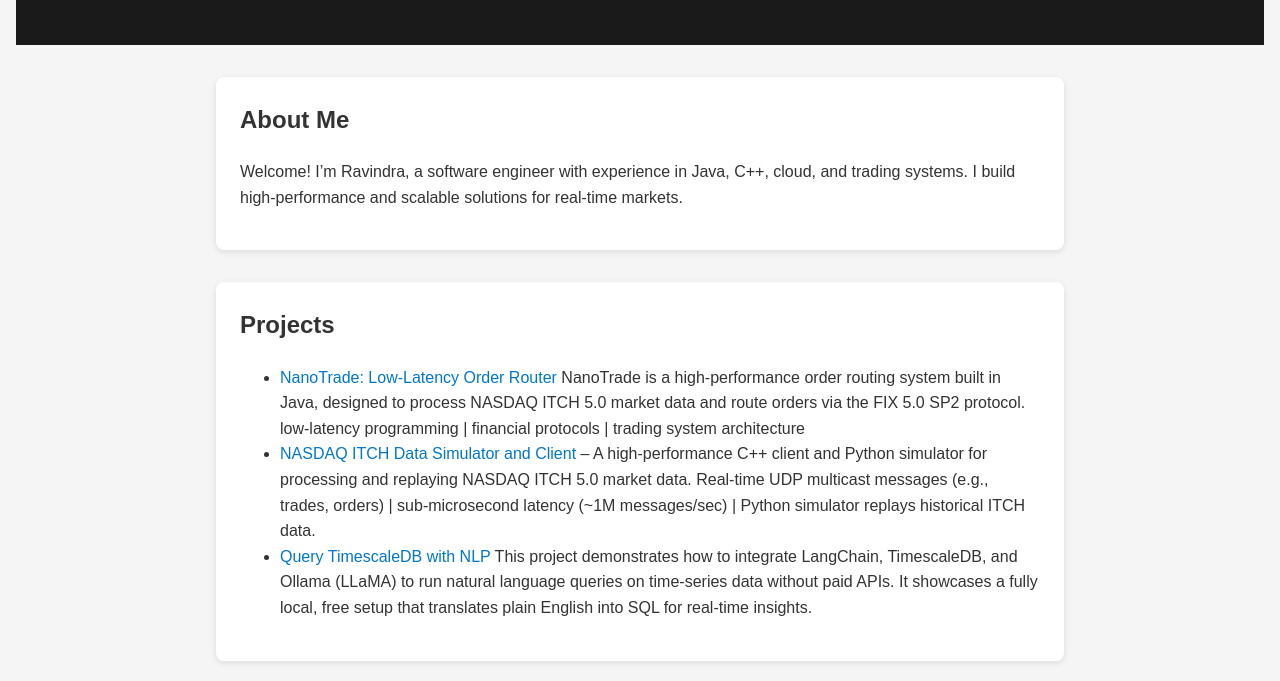
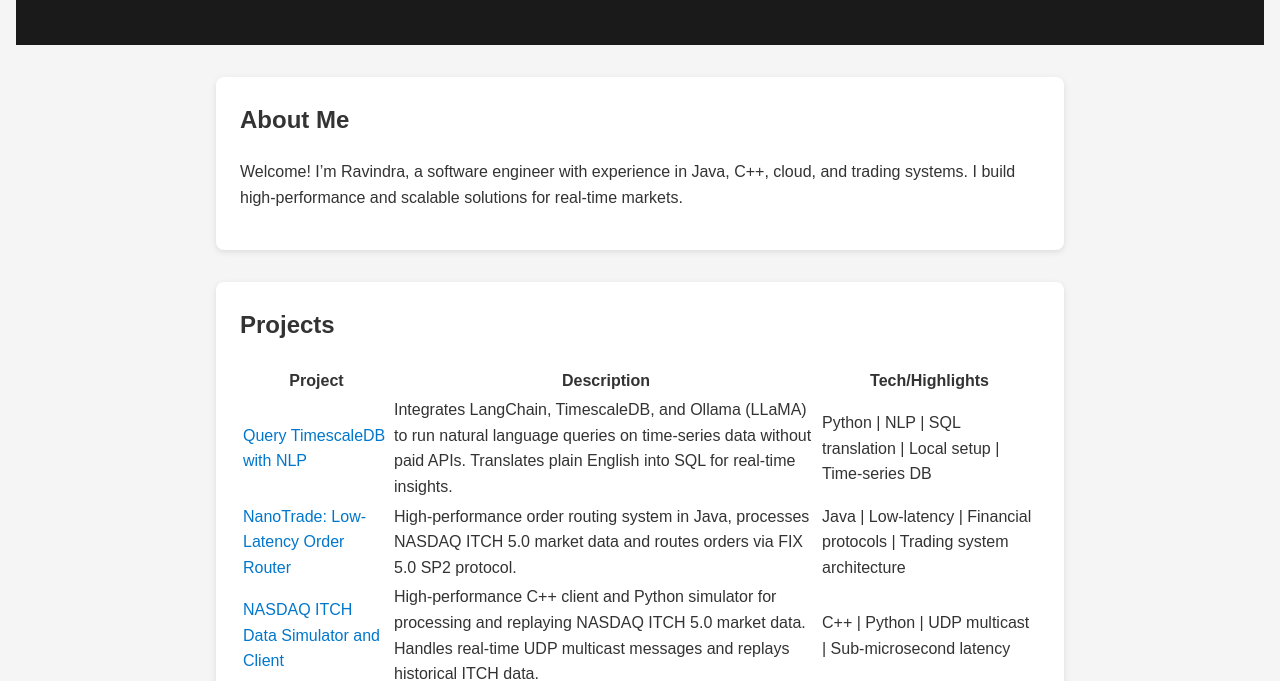
Before and after one commit to rbandara/rbandara.github.io, a plain HTML site: page index.html in a window 1280 px wide. Shown: the part 128-809 px from the top of the page. Drawn offline with Linux system fonts and the light colour scheme.

Commit message:
update readme

```diff
--- a/index.html
+++ b/index.html
@@ -1,4 +1,3 @@
-
 <!DOCTYPE html>
 <html lang="en">
 <head>
@@ -20,24 +19,50 @@
 
   <section id="projects">
     <h2>Projects</h2>
-    <ul>
-      <li>
-        <a href="https://github.com/rbandara/nano-trade">NanoTrade: Low-Latency Order Router
-</a> NanoTrade is a high-performance order routing system built in Java, designed to process NASDAQ ITCH 5.0 market data and route orders via the FIX 5.0 SP2 protocol. low-latency programming | financial protocols | trading system architecture
-      </li>
-
-      <li>
-        <a href="https://github.com/rbandara/itch-data-processor">NASDAQ ITCH Data Simulator and Client</a> – A high-performance C++ client and Python simulator for processing and replaying NASDAQ ITCH 5.0 market data. Real-time UDP multicast messages (e.g., trades, orders) | sub-microsecond latency (~1M messages/sec) |  Python simulator replays historical ITCH data.
-      </li>
-
-
-      <li>
-        <a href="https://github.com/rbandara/timescaledb-langchain">Query TimescaleDB with NLP</a> This project demonstrates how to integrate LangChain, TimescaleDB, and Ollama (LLaMA) to run natural language queries on time-series data without paid APIs. It showcases a fully local, free setup that translates plain English into SQL for real-time insights.
-      </li>
-
-
-
-    </ul>
+    <table>
+      <thead>
+        <tr>
+          <th>Project</th>
+          <th>Description</th>
+          <th>Tech/Highlights</th>
+        </tr>
+      </thead>
+      <tbody>
+        <tr>
+          <td>
+            <a href="https://github.com/rbandara/timescaledb-langchain">Query TimescaleDB with NLP</a>
+          </td>
+          <td>
+            Integrates LangChain, TimescaleDB, and Ollama (LLaMA) to run natural language queries on time-series data without paid APIs. Translates plain English into SQL for real-time insights.
+          </td>
+          <td>
+            Python | NLP | SQL translation | Local setup | Time-series DB
+          </td>
+        </tr>
+        <tr>
+          <td>
+            <a href="https://github.com/rbandara/nano-trade">NanoTrade: Low-Latency Order Router</a>
+          </td>
+          <td>
+            High-performance order routing system in Java, processes NASDAQ ITCH 5.0 market data and routes orders via FIX 5.0 SP2 protocol.
+          </td>
+          <td>
+            Java | Low-latency | Financial protocols | Trading system architecture
+          </td>
+        </tr>
+        <tr>
+          <td>
+            <a href="https://github.com/rbandara/itch-data-processor">NASDAQ ITCH Data Simulator and Client</a>
+          </td>
+          <td>
+            High-performance C++ client and Python simulator for processing and replaying NASDAQ ITCH 5.0 market data. Handles real-time UDP multicast messages and replays historical ITCH data.
+          </td>
+          <td>
+            C++ | Python | UDP multicast | Sub-microsecond latency
+          </td>
+        </tr>
+      </tbody>
+    </table>
   </section>
 
   <section id="contact">
```
